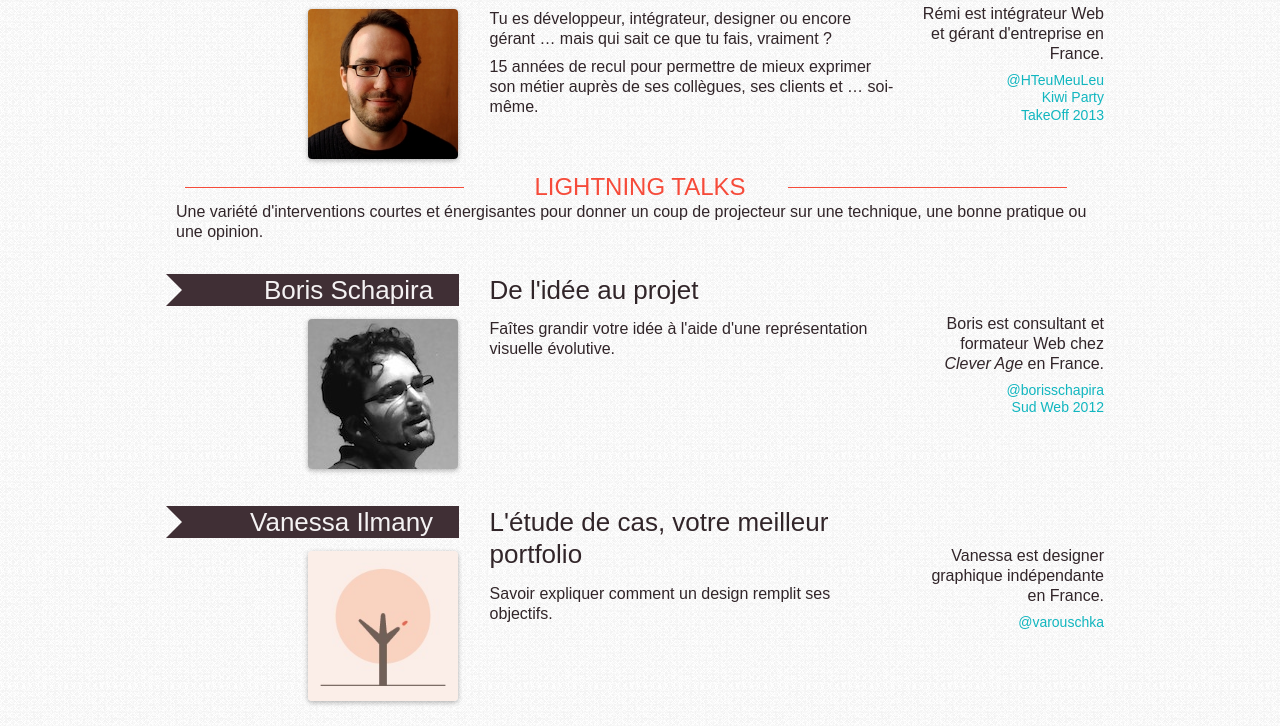
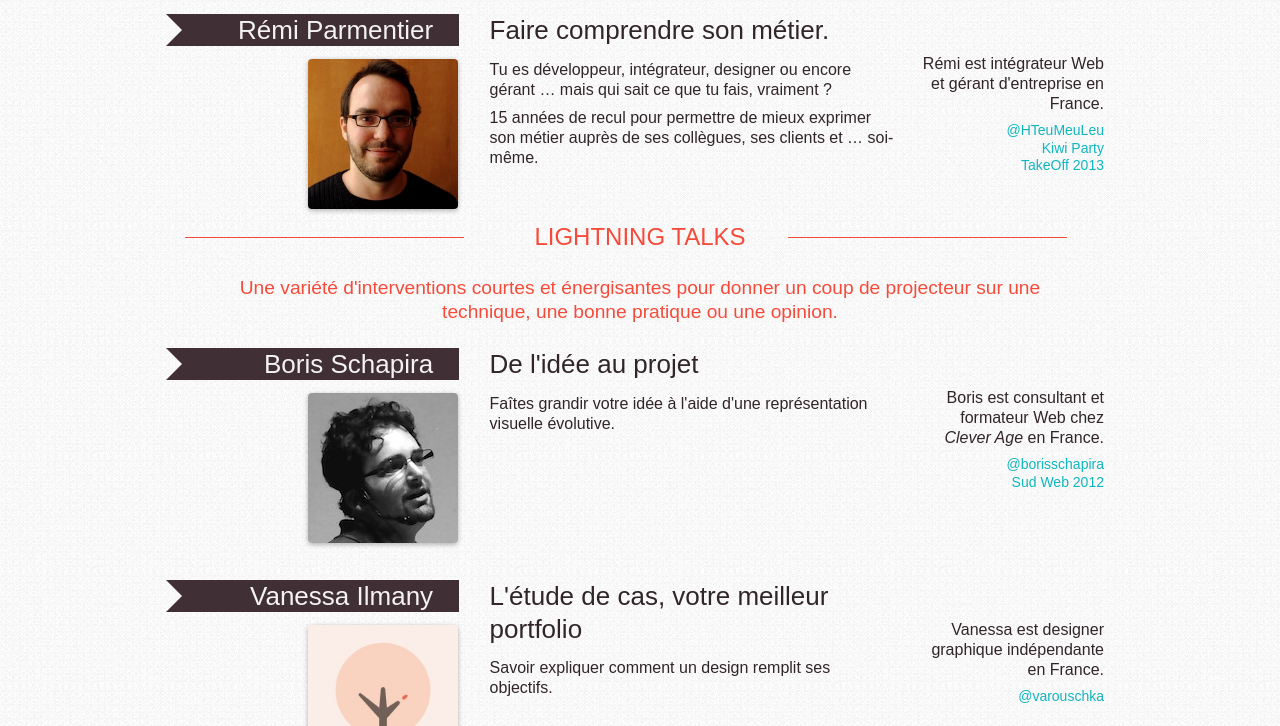
Before and after one commit to sudweb/2014, a website: page orateurs.html in a window 1280 px wide. Shown: the part 2074-2800 px from the top of the page. Drawn offline with nearby package versions, Linux system fonts and the light colour scheme; files that its build step writes are made by us from their sources; files whose address does not match are found by name; a web font is replaced by a local one.

Commit message:
minor tweaks to divider and h1

```diff
--- a/sass/sudweb.scss
+++ b/sass/sudweb.scss
@@ -374,14 +374,24 @@ a:visited {
 	margin: 0 auto;
 	padding: 0 1em;
 }
+
+h1 {
+  font-weight: 800;
+}
+
+h1,
+.divider {
+  color: $primary;
+  text-align: center;
+  text-transform: uppercase;
+  @include font-size(24);
+}
+
 /* Titre avec traits gauche et droite */
+
 .divider {
-	color: $primary;
-	text-align: center;
-	text-transform: uppercase;
-	@include font-size(24);
 	position: relative;
-	margin-top: 1em;
+	margin: 1em 0;
 
 	&:before,
 	&:after {
@@ -407,9 +417,6 @@ a:visited {
 	}
 }
 
-.accueil #orateurs {
-  margin-bottom: 1em;
-}
 
 /* Pictos sprité pour les 3 grands moments */
 #experience {
@@ -675,18 +682,11 @@ a:visited {
 	}
 }
 
-.chapo {
-	h1 {
-		@include font-size(24);
-		color: $primary;
-		display: inline-block;
-		font-weight: bold;
-		font-family: arial, sans-serif;
-		text-transform: uppercase;
-	}
-	.subtitle {
-		color: $primary;
-	}
+.subtitle {
+    color: $primary;
+    font-size: 120%;
+    margin: 0 5%;
+    text-align: center;
 }
 
 .page aside {
```
